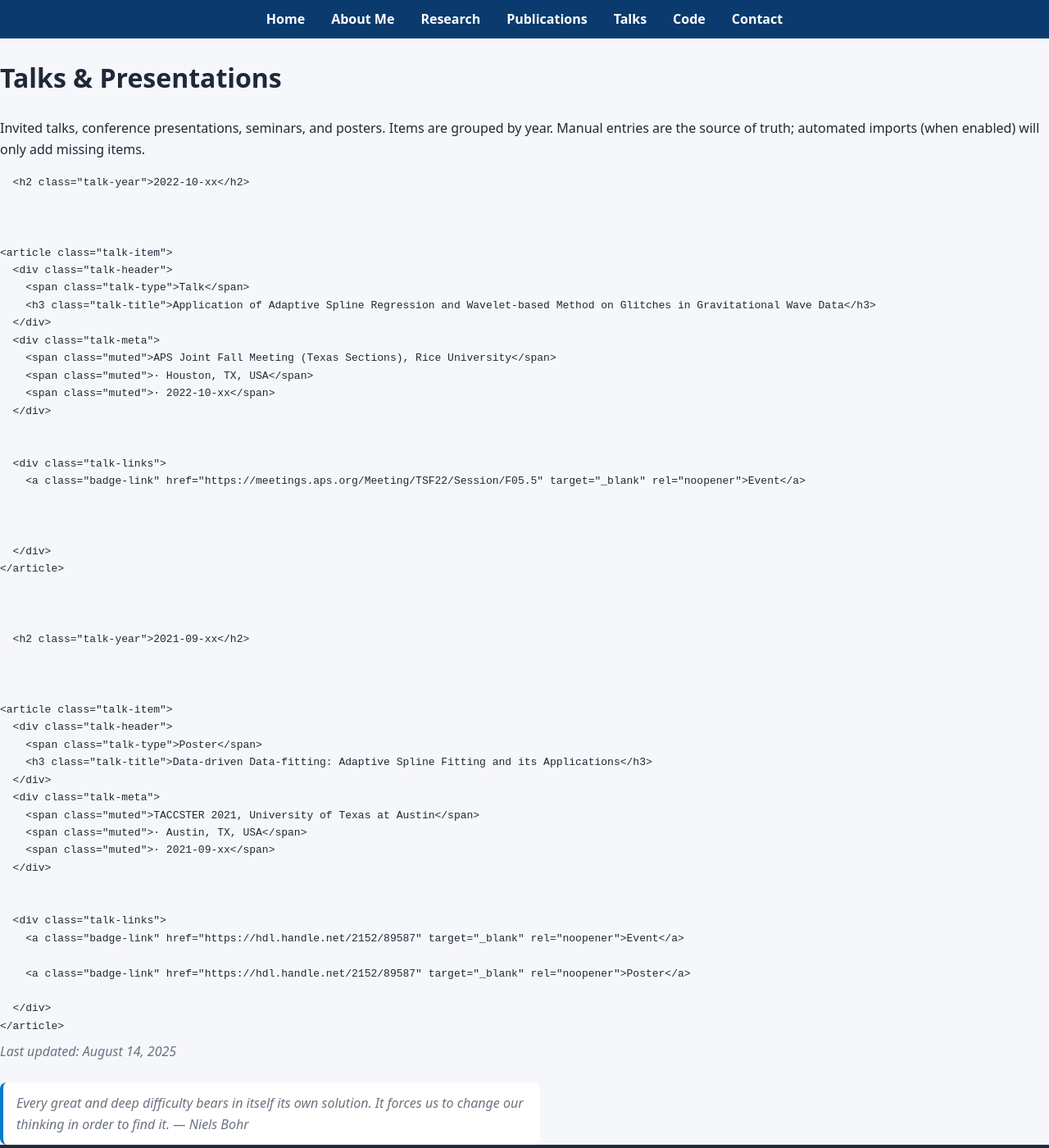
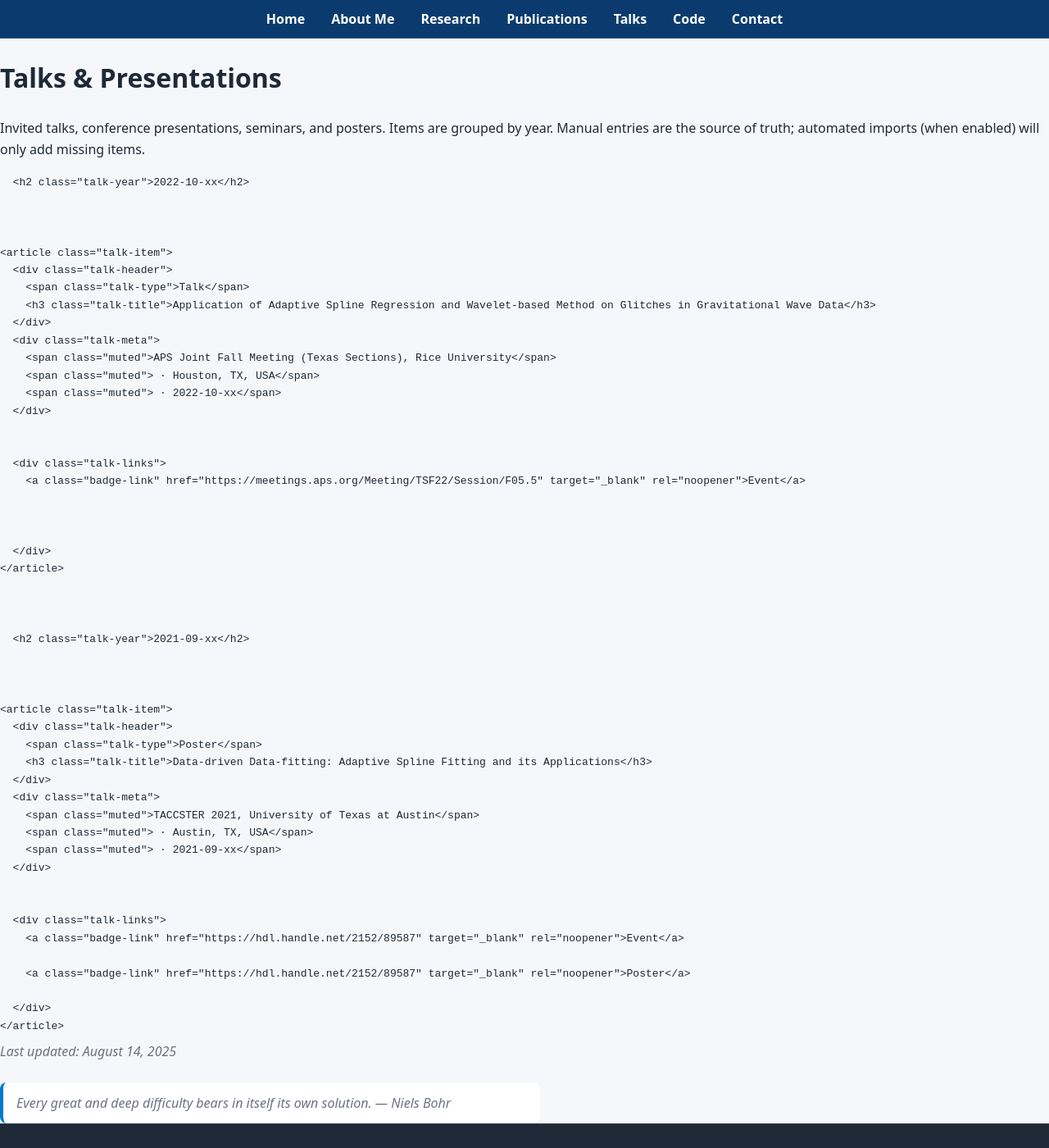
Before and after one commit to matc-thaher/website, a Jekyll site: the page built from talks.md, in a window 1280 px wide and 1400 px high. Shown: the whole window at 82% size. Built offline with Jekyll 4.4.1, drawn with Linux system fonts in a browser that asks for light colours.

Commit message:
Update talks.md

```diff
--- a/talks.md
+++ b/talks.md
@@ -2,8 +2,9 @@
 layout: default
 title: Talks
 permalink: /talks/
-header_phrase: "Every great and deep difficulty bears in itself its own solution. It forces us to change our thinking in order to find it. — Niels Bohr"
+header_phrase: "Every great and deep difficulty bears in itself its own solution. — Niels Bohr"
 show_header_phrase: false
+render_with_liquid: true
 ---
 
 <h1>Talks & Presentations</h1>
@@ -27,8 +28,8 @@ show_header_phrase: false
       </div>
       <div class="talk-meta">
         {% if t.event %}<span class="muted">{{ t.event }}</span>{% endif %}
-        {% if t.location %}<span class="muted">· {{ t.location }}</span>{% endif %}
-        {% if t.date %}<span class="muted">· {{ t.date | date: "%b %-d, %Y" }}</span>{% endif %}
+        {% if t.location %}<span class="muted"> · {{ t.location }}</span>{% endif %}
+        {% if t.date %}<span class="muted"> · {{ t.date | date: "%b %-d, %Y" }}</span>{% endif %}
       </div>
       {% if t.coauthors %}<div class="talk-coauthors">With {{ t.coauthors }}</div>{% endif %}
       {% if t.notes %}<p class="talk-notes">{{ t.notes }}</p>{% endif %}
```
